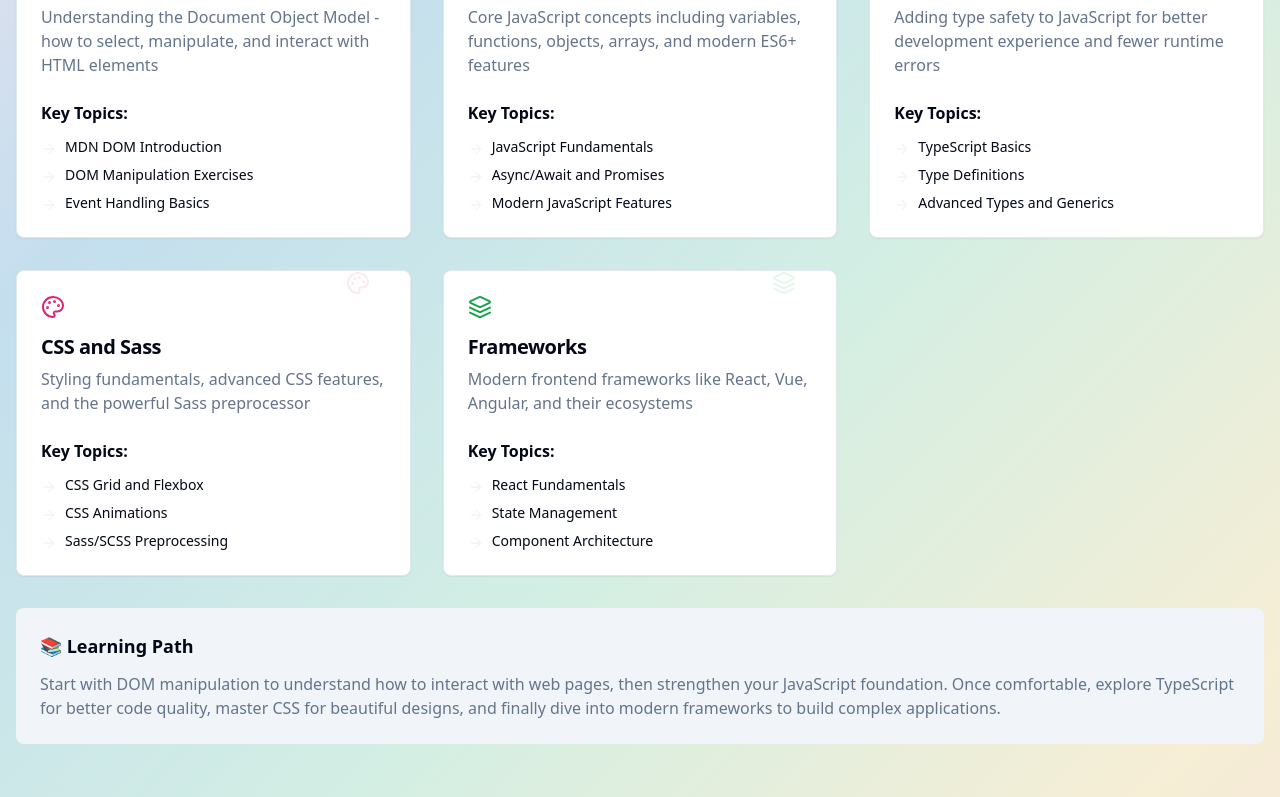
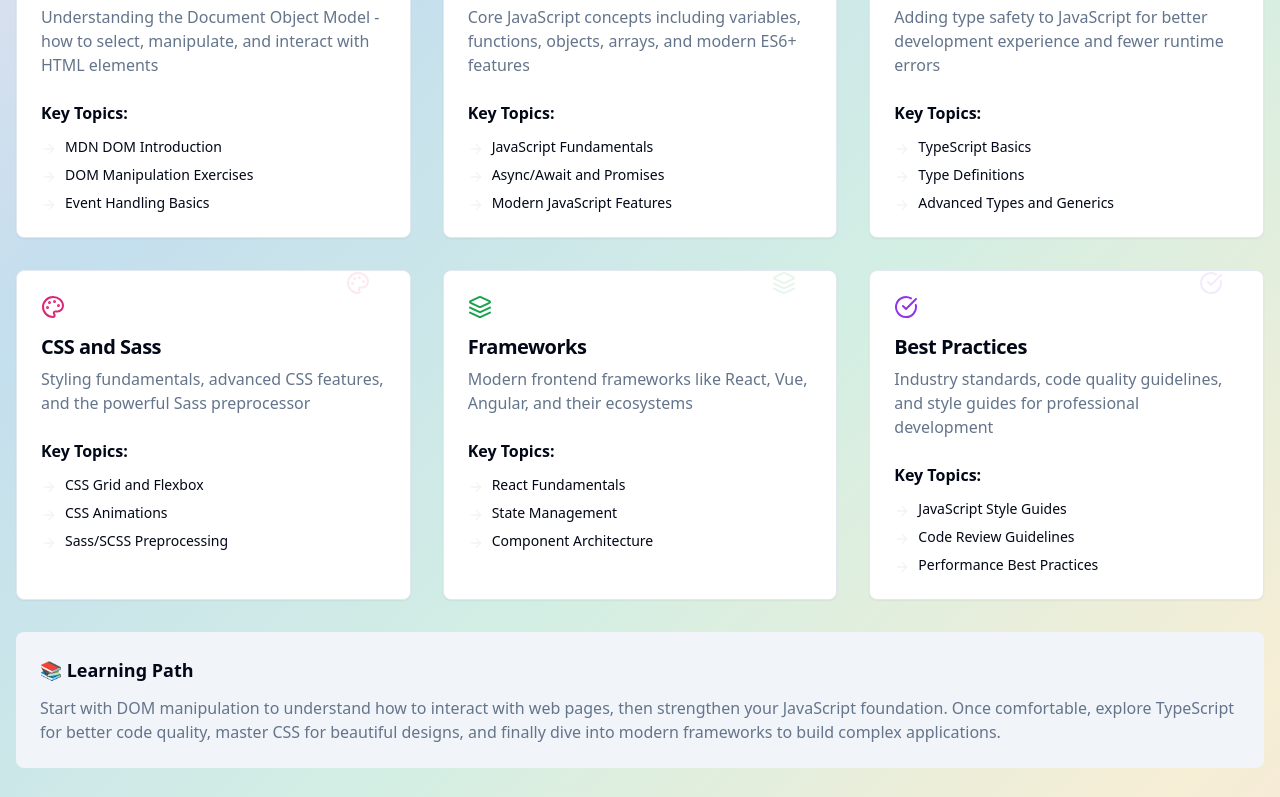
Before and after one commit to rmadhuram/digital-clock-challenge, a React (Vite) app: page / in a window 1280 px wide. Shown: the part 486-1283 px from the top of the page. Built offline with nearby package versions, Linux system fonts and the light colour scheme.

Commit message:
Add Best Practices card

```diff
--- a/src/pages/Index.tsx
+++ b/src/pages/Index.tsx
@@ -1,7 +1,7 @@
 import { Button } from "@/components/ui/button";
 import { Card, CardContent, CardDescription, CardHeader, CardTitle } from "@/components/ui/card";
 import { Badge } from "@/components/ui/badge";
-import { Book, Code, Palette, Clock, ExternalLink, ArrowRight, Layers, FileText, Zap } from "lucide-react";
+import { Book, Code, Palette, Clock, ExternalLink, ArrowRight, Layers, FileText, Zap, CheckCircle } from "lucide-react";
 import { useNavigate } from "react-router-dom";
 
 const Index = () => {
@@ -61,6 +61,17 @@ const Index = () => {
         "React Fundamentals",
         "State Management",
         "Component Architecture"
+      ]
+    },
+    {
+      title: "Best Practices",
+      description: "Industry standards, code quality guidelines, and style guides for professional development",
+      icon: <CheckCircle className="h-6 w-6" />,
+      color: "text-purple-600",
+      resources: [
+        "JavaScript Style Guides",
+        "Code Review Guidelines",
+        "Performance Best Practices"
       ]
     }
   ];
```
